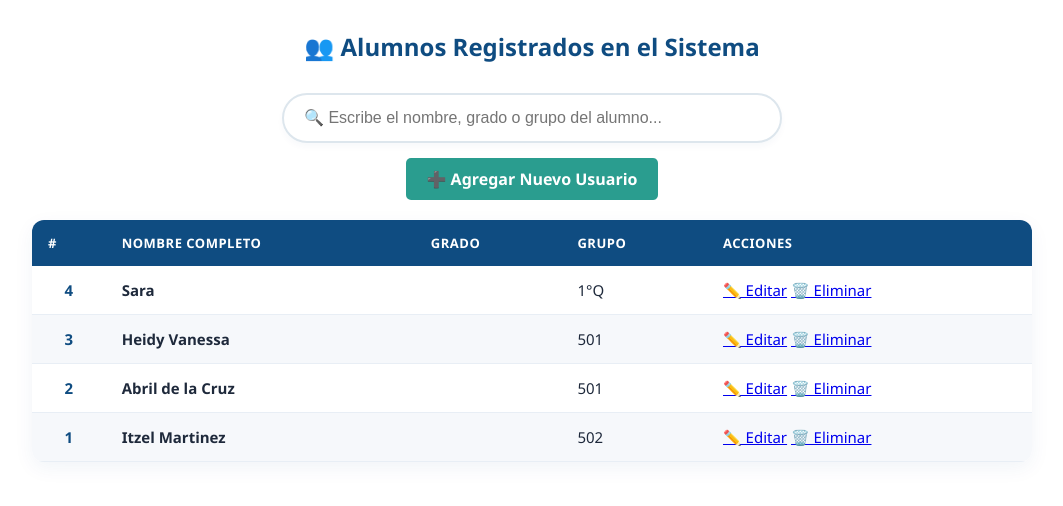
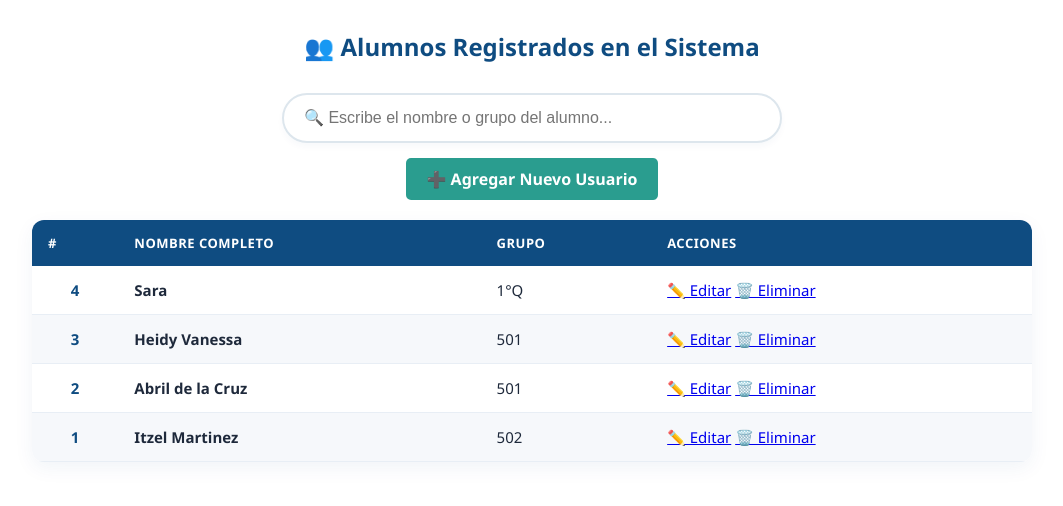
Before and after one commit to AbrildelaCruz/Biblioteca, a PHP site: page /ver_alumnos.php in a window 1280 px wide. Shown: the top 506 px of the page, without its empty margins (108-1171 px from the left). Run offline with PHP 8.4, Linux system fonts and the light colour scheme; data comes from the database, SQL or seed files in the repository; data that the repository does not hold is empty.

Commit message:
no sé que cambio se hizo

```diff
--- a/ver_alumnos.php
+++ b/ver_alumnos.php
@@ -10,17 +10,11 @@
 </head>
 <body class="body2">
 
-    <div class="contenedor-burbujas">
-        <div class="burbuja"></div>
-        <div class="burbuja"></div>
-        <div class="burbuja"></div>
-    </div>
-
     <h2 style="text-align: center; color: #0F4C81; margin-top: 30px;">👥 Alumnos Registrados en el Sistema</h2>
 
     <div class="contenedor-busqueda" style="width: 90%; max-width: 500px; margin: 20px auto; text-align: center;">
         <input type="text" id="buscador-alumnos" class="input-busqueda"
-               placeholder="🔍 Escribe el nombre, grado o grupo del alumno..."
+               placeholder="🔍 Escribe el nombre o grupo del alumno..."
                style="width: 100%; padding: 12px 20px; font-size: 15px; border: 2px solid #DDE6ED; border-radius: 30px; outline: none; box-sizing: border-box; box-shadow: 0 4px 6px rgba(15, 76, 129, 0.03);">
     </div>
 
@@ -33,7 +27,6 @@
             <tr>
                 <th>#</th>
                 <th>Nombre Completo</th>
-                <th>Grado</th>
                 <th>Grupo</th>
                 <th>Acciones</th>
             </tr>
@@ -50,7 +43,6 @@
                     echo "<tr>";
                     echo "<td style='font-weight: bold; color: #0F4C81; text-align: center;'>" . $contador_visual . "</td>";
                     echo "<td><b>" . htmlspecialchars($fila['Nombre']) . "</b></td>";
-                    echo "<td>" . htmlspecialchars($fila['Grado']) . "</td>";
                     echo "<td>" . htmlspecialchars($fila['Grupo']) . "</td>";
                     echo "<td>";
                     echo "<a href='registrar_usuario.php?editar_rol=alumno&editar_id=" . $id_actual . "' class='btn-editar'>✏️ Editar</a> ";
@@ -60,7 +52,7 @@
                     $contador_visual--;
                 }
             } else {
-                echo "<tr><td colspan='5' style='text-align: center;'>No hay alumnos registrados todavía.</td></tr>";
+                echo "<tr><td colspan='4' style='text-align: center;'>No hay alumnos registrados todavía.</td></tr>";
             }
             ?>
         </tbody>
```
